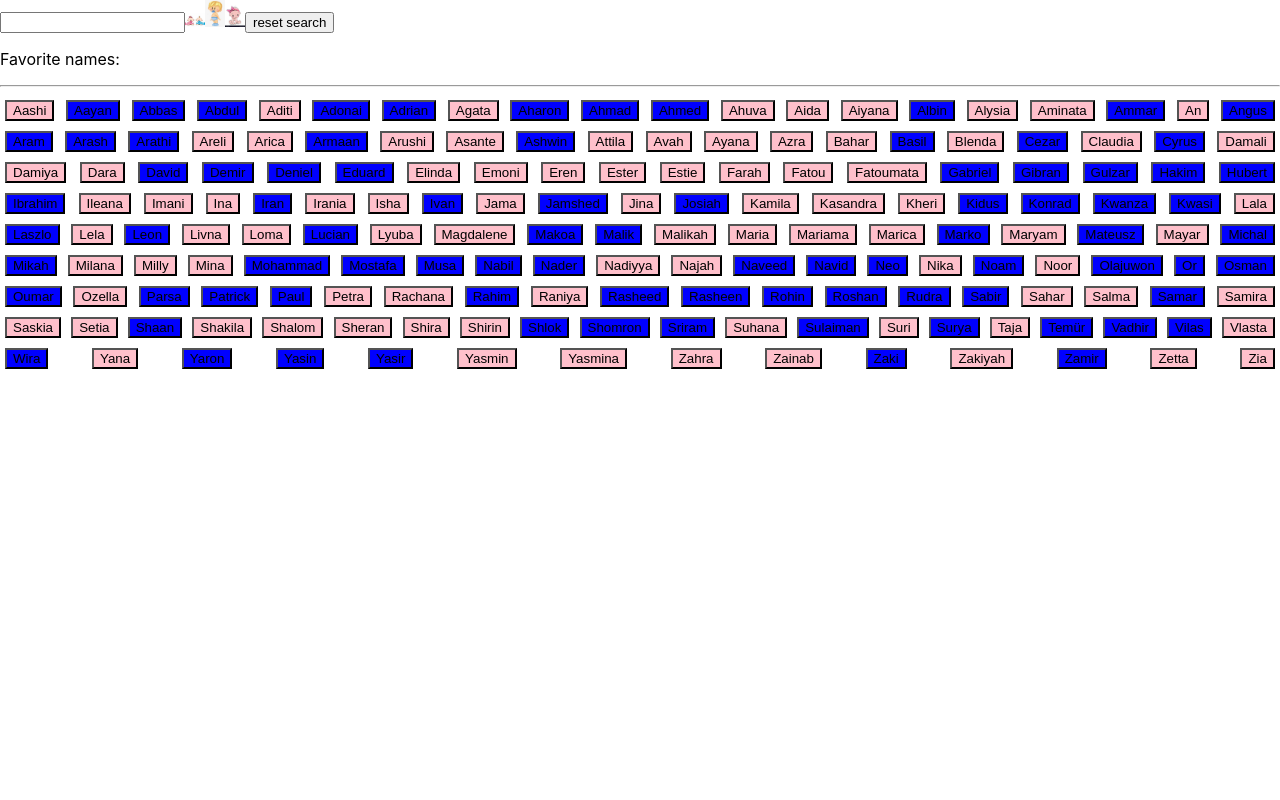
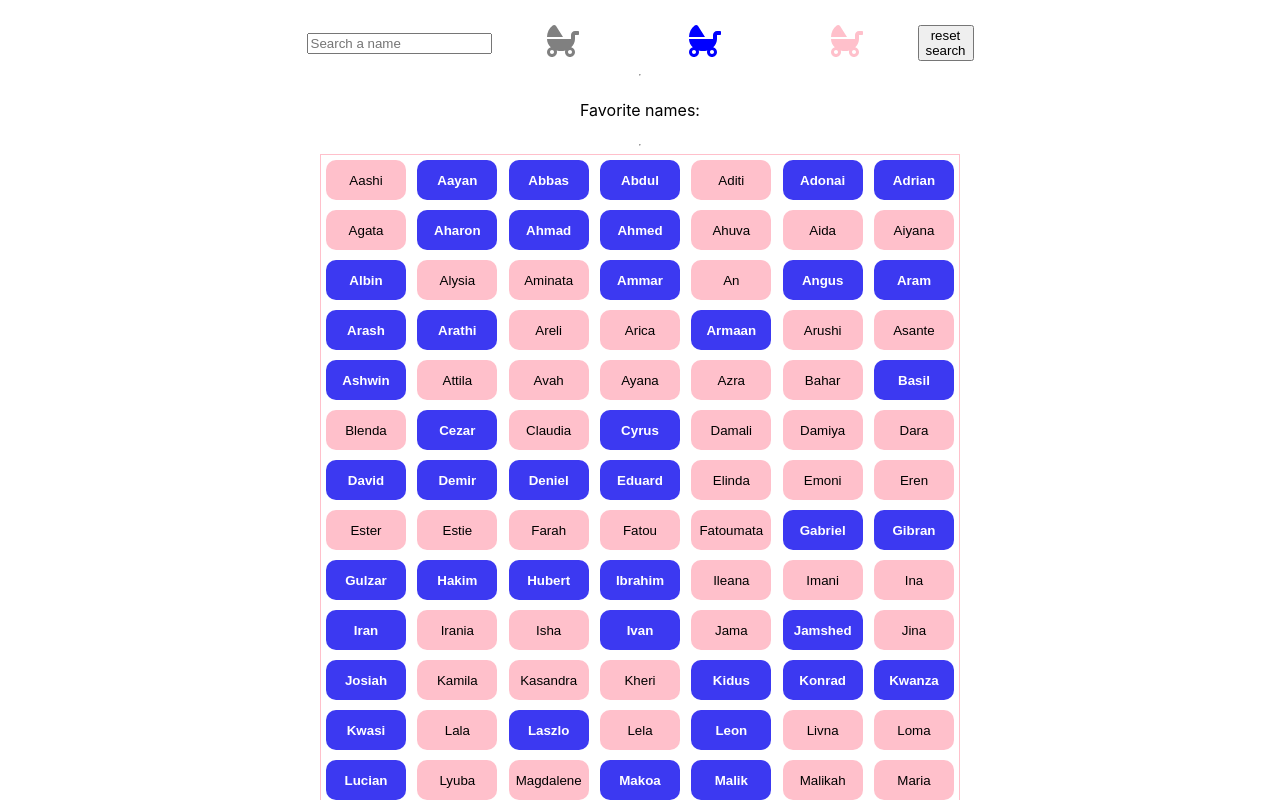
Before and after one commit to muratdemirtas2001/baby-names-react, a React (Create React App) app: page / in a window 1280 px wide. Shown: the top 800 px of the page. Built offline with nearby package versions, Linux system fonts and the light colour scheme.

Commit message:
Adding CSS

```diff
--- a/package.json
+++ b/package.json
@@ -8,6 +8,7 @@
     "@testing-library/user-event": "^12.8.3",
     "react": "^17.0.2",
     "react-dom": "^17.0.2",
+    "react-icons": "^4.2.0",
     "react-scripts": "4.0.3",
     "web-vitals": "^1.1.1"
   },
--- a/src/App.css
+++ b/src/App.css
@@ -1,18 +1,78 @@
+#root {
+  display: flex;
+  flex-direction: column;
+  justify-content: center;
+  align-items: center;
+  box-sizing: border-box;
+}
+.app-wrapper {
+  display: flex;
+  flex-direction: column;
+  align-items: center;
+  justify-content: center;
+  width: 50vw;
+}
+.navbar {
+  display: flex;
+  align-items: center;
+  justify-content: center;
+  margin-top: 20px;
+}
+
+.babyIcon {
+  margin: 0px 50px;
+  cursor: pointer;
+  padding: 5px;
+  /* border-radius: 15px; */
+}
+/* .babyIcon-border {
+  border: 1px solid black;
+} */
+.content-wrapper {
+  display: flex;
+  flex-direction: column;
+  align-items: center;
+  justify-content: center;
+  margin: 0px;
+}
+.favorite-names-wrapper {
+  display: flex;
+  flex-direction: column;
+  align-items: center;
+}
+.favorite-names-section {
+  display: flex;
+  justify-content: space-evenly;
+  flex-wrap: wrap;
+}
+
 .baby-names-card {
   display: flex;
   flex-direction: row;
   flex-wrap: wrap;
   justify-content: space-between;
+  border: pink 1px solid;
 }
 .baby-male {
-  background-color: blue;
+  background-color: rgb(60, 57, 241);
+  color: white;
+  font-weight: 900;
 }
 .baby-female {
   background-color: pink;
 }
 .button {
+  width: 80px;
+  height: 40px;
   margin: 5px 5px;
+  border: transparent;
+  border-radius: 10px;
+  cursor: pointer;
 }
 img {
   width: 20px;
+  margin: 0px 10px;
 }
+.gender-picture {
+  border-bottom: 10px solid black;
+}
--- a/src/App.js
+++ b/src/App.js
@@ -1,4 +1,5 @@
 import "./App.css";
+
 import babyNamesData from "./babyNamesData.json";
 import BabyNamesCard from "./BabyNamesCard";
 import SearchBar from "./SearchBar";
@@ -8,49 +9,47 @@ import { useEffect, useState } from "react";
 import GenderSelector from "./GenderSelector";
 
 function App() {
-  // const [babyNames, setBabyNames] = useState(babyNamesData);
   let [newFavoriteName, setNewFavoriteName] = useState([]);
   let [noneFavoriteNames, setNoneFavoriteNames] = useState(babyNamesData);
   let [isClickingFavoriteNames] = useState(true);
-  // localStorage.setItem("storedFavoriteNames",newFavoriteName);
   let storedFavoriteNames = localStorage.getItem("storedFavoriteNames");
+  let storedNoneFavoriteNames = localStorage.getItem("storedNoneFavoriteNames");
+
   useEffect(() => {
-    if (storedFavoriteNames) {
+    if (storedFavoriteNames && storedNoneFavoriteNames) {
       setNewFavoriteName(JSON.parse(storedFavoriteNames));
+      setNoneFavoriteNames(JSON.parse(storedNoneFavoriteNames));
     }
   }, [storedFavoriteNames]);
-  // console.log(storedFavoriteNames);
-  // console.log(isClickingFavoriteNames);
   function filterNames(e) {
-    console.log("filter called");
     let searchInputValue = e.target.value.toUpperCase();
-    let newarray = babyNamesData.filter((baby) => {
+    let filteredBabyNames = babyNamesData.filter((baby) => {
       return baby.name.toUpperCase().includes(searchInputValue);
     });
-    console.log(newarray);
-    setNoneFavoriteNames(newarray);
+    setNoneFavoriteNames(filteredBabyNames);
   }
 
   function moveToFavorite(e) {
     setNewFavoriteName();
     let name = e.target.value;
-    let newArray = babyNamesData.filter((baby) => {
+    let chosenName = babyNamesData.filter((baby) => {
       return baby.name === name;
     });
-    newArray = [...newFavoriteName, ...newArray];
+    chosenName = [...newFavoriteName, ...chosenName];
     noneFavoriteNames = noneFavoriteNames.filter((baby) => {
       return baby.name !== name;
     });
     setNoneFavoriteNames(noneFavoriteNames);
-    setNewFavoriteName(newArray);
+    setNewFavoriteName(chosenName);
+    localStorage.setItem("storedFavoriteNames", JSON.stringify(chosenName));
     localStorage.setItem(
-      "storedFavoriteNames",
-      JSON.stringify(newArray)
+      "storedNoneFavoriteNames",
+      JSON.stringify(noneFavoriteNames)
     );
   }
   function moveFromFavorite(e) {
     let name = e.target.value;
-    let favooriteNames = newFavoriteName.filter((baby) => {
+    let favoriteNames = newFavoriteName.filter((baby) => {
       return baby.name !== name;
     });
     let addNonefavorite = newFavoriteName.filter((baby) => {
@@ -58,37 +57,53 @@ function App() {
     });
     noneFavoriteNames = [...noneFavoriteNames, ...addNonefavorite];
     setNoneFavoriteNames(noneFavoriteNames);
-    setNewFavoriteName(favooriteNames);
+    setNewFavoriteName(favoriteNames);
+    localStorage.setItem("storedFavoriteNames", JSON.stringify(favoriteNames));
+    localStorage.setItem(
+      "storedNoneFavoriteNames",
+      JSON.stringify(noneFavoriteNames)
+    );
   }
+  const [genderPictureClass, setGenderPictureClass] = useState([
+    false,
+    false,
+    false]
+  );
+
   function resetSearch() {
     setNoneFavoriteNames(babyNamesData);
     setNewFavoriteName([]);
-    // localStorage.removeItem("storedFavoriteNames");
+    setGenderPictureClass([true, false, false]);
     localStorage.clear();
   }
   function displayBoyNames() {
-    console.log("hi");
-    let boyNames = noneFavoriteNames.filter((baby) => {
+    let boyNames = babyNamesData.filter((baby) => {
       return baby.sex === "m";
     });
     setNoneFavoriteNames(boyNames);
+    setGenderPictureClass([false, true, false]);
   }
   function displayGirlNames() {
-    console.log("hi");
     let girlNames = babyNamesData.filter((baby) => {
       return baby.sex === "f";
     });
     setNoneFavoriteNames(girlNames);
+    setGenderPictureClass([false, false, true]);
   }
   return (
-    <>
+    <div className="app-wrapper">
+      <div className="navbar">
         <SearchBar filterNames={filterNames} />
         <GenderSelector
           displayBoyNames={displayBoyNames}
           displayGirlNames={displayGirlNames}
           resetSearch={resetSearch}
+          genderPictureClass={genderPictureClass}
         />
         <ResetButton resetSearch={resetSearch} />
+      </div>
+      <hr></hr>
+      <div className="content-wrapper">
         <FavoriteNames
           babyNamesData={babyNamesData}
           moveFromFavorite={moveFromFavorite}
@@ -100,7 +115,8 @@ function App() {
           babyNames={noneFavoriteNames}
           moveToFavorite={moveToFavorite}
         />
-    </>
+      </div>
+    </div>
   );
 }
 
--- a/src/FavoriteNames.js
+++ b/src/FavoriteNames.js
@@ -8,8 +8,9 @@ function FavoriteNames({
 }) {
   if (newFavoriteName) {
     return (
-      <div>
+      <div className="favorite-names-wrapper">
         <p>Favorite names:</p>
+        <div className="favorite-names-section">
           {newFavoriteName.map((baby) => {
             return (
               <>
@@ -17,11 +18,12 @@ function FavoriteNames({
                   isClickingFavoriteNames={isClickingFavoriteNames}
                   baby={baby}
                   moveFromFavorite={moveFromFavorite}
-                key={baby.id+1000}
+                  key={baby.id}
                 />
               </>
             );
           })}
+        </div>
       </div>
     );
   } else return null;
--- a/src/GenderSelector.js
+++ b/src/GenderSelector.js
@@ -1,14 +1,45 @@
-import React from "react";
+import React, { useState } from "react";
+import { FaBabyCarriage } from "react-icons/fa";
+
 import boyandgirlpicture from "./erkekkizresim.jpeg";
 import babyboypicture from "./erkekbebek.jpeg";
 import babygirlpicture from "./kizbebek.jpeg";
 
-function GenderSelector({ displayBoyNames, displayGirlNames, resetSearch }) {
+function GenderSelector({
+  displayBoyNames,
+  displayGirlNames,
+  resetSearch,
+  genderPictureClass,
+}) {
   return (
     <>
-      <img src={boyandgirlpicture} alt="boyandgirl" onClick={resetSearch}></img>
-      <img src={babyboypicture} alt="boy" onClick={displayBoyNames}></img>
-      <img src={babygirlpicture} alt="girl" onClick={displayGirlNames}></img>
+      <div className={genderPictureClass[0] ? "babyIcon" : "babyIcon"}>
+        <FaBabyCarriage color="gray" size="2em" onClick={resetSearch} />
+      </div>
+      <div className={genderPictureClass[0] ? "babyIcon" : "babyIcon"}>
+        <FaBabyCarriage color="blue" size="2em" onClick={displayBoyNames} />
+      </div>
+      <div className="babyIcon">
+        <FaBabyCarriage color="pink" size="2em" onClick={displayGirlNames} />
+      </div>
+      {/* <img
+        className={genderPictureClass[0] ? "gender-picture" : ""}
+        src={boyandgirlpicture}
+        alt="boyandgirl"
+        onClick={resetSearch}
+      ></img>
+      <img
+        className={genderPictureClass[1] ? "gender-picture" : ""}
+        src={babyboypicture}
+        alt="boy"
+        onClick={displayBoyNames}
+      ></img>
+      <img
+        className={genderPictureClass[2] ? "gender-picture" : ""}
+        src={babygirlpicture}
+        alt="girl"
+        onClick={displayGirlNames}
+      ></img> */}
     </>
   );
 }
--- a/src/SearchBar.js
+++ b/src/SearchBar.js
@@ -18,7 +18,11 @@ function SearchBar({ filterNames }) {
   //       <input onChange={filterNames}></input>
   //     </>
   //   );
-return <input onChange={filterNames}></input>;
+  return (
+    <div>
+      <input placeholder="Search a name" onChange={filterNames}></input>
+    </div>
+  );
 }
 
 export default SearchBar;
```
Also changed, not shown: 1 other file (tests, documents, lock files or other folders). Lines whose indentation alone changed are shown as unchanged.
